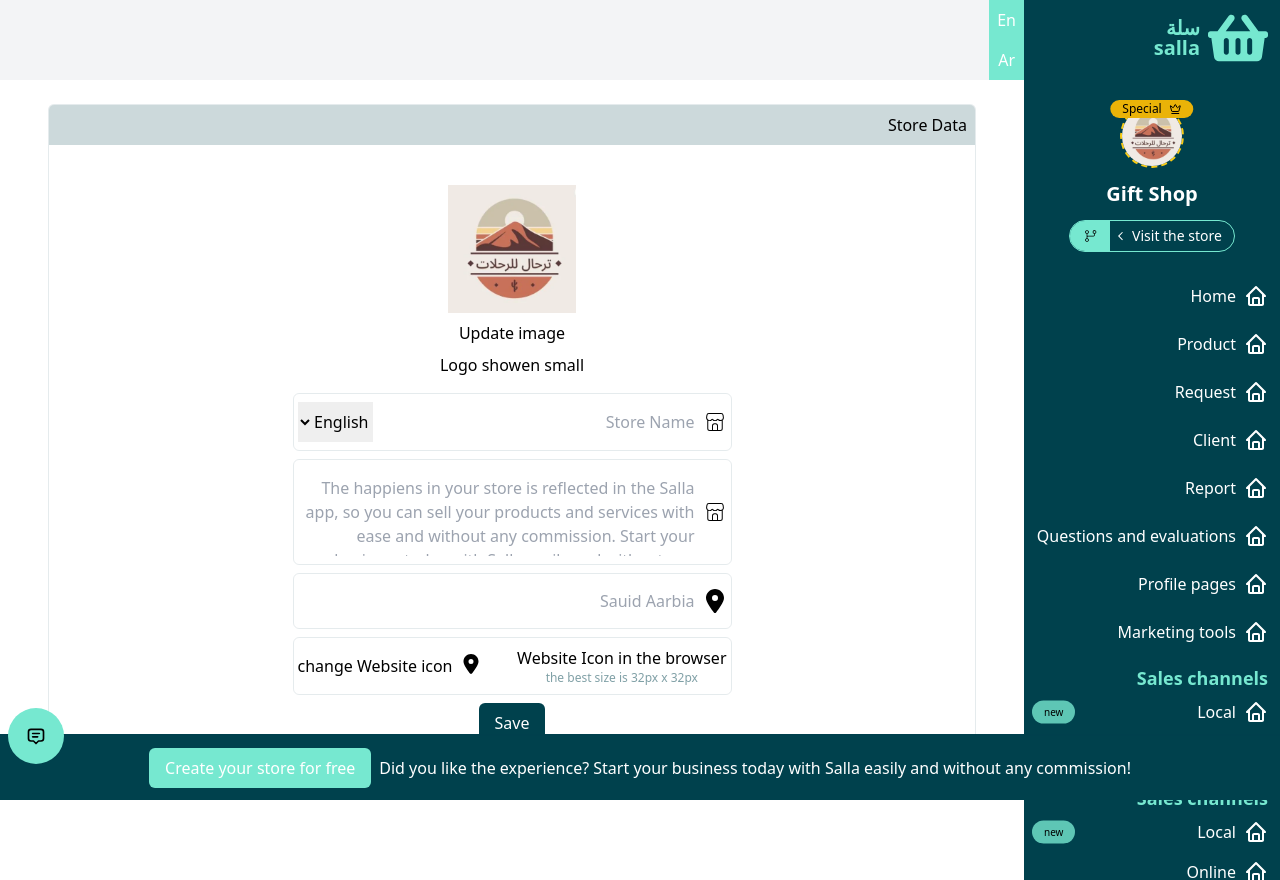
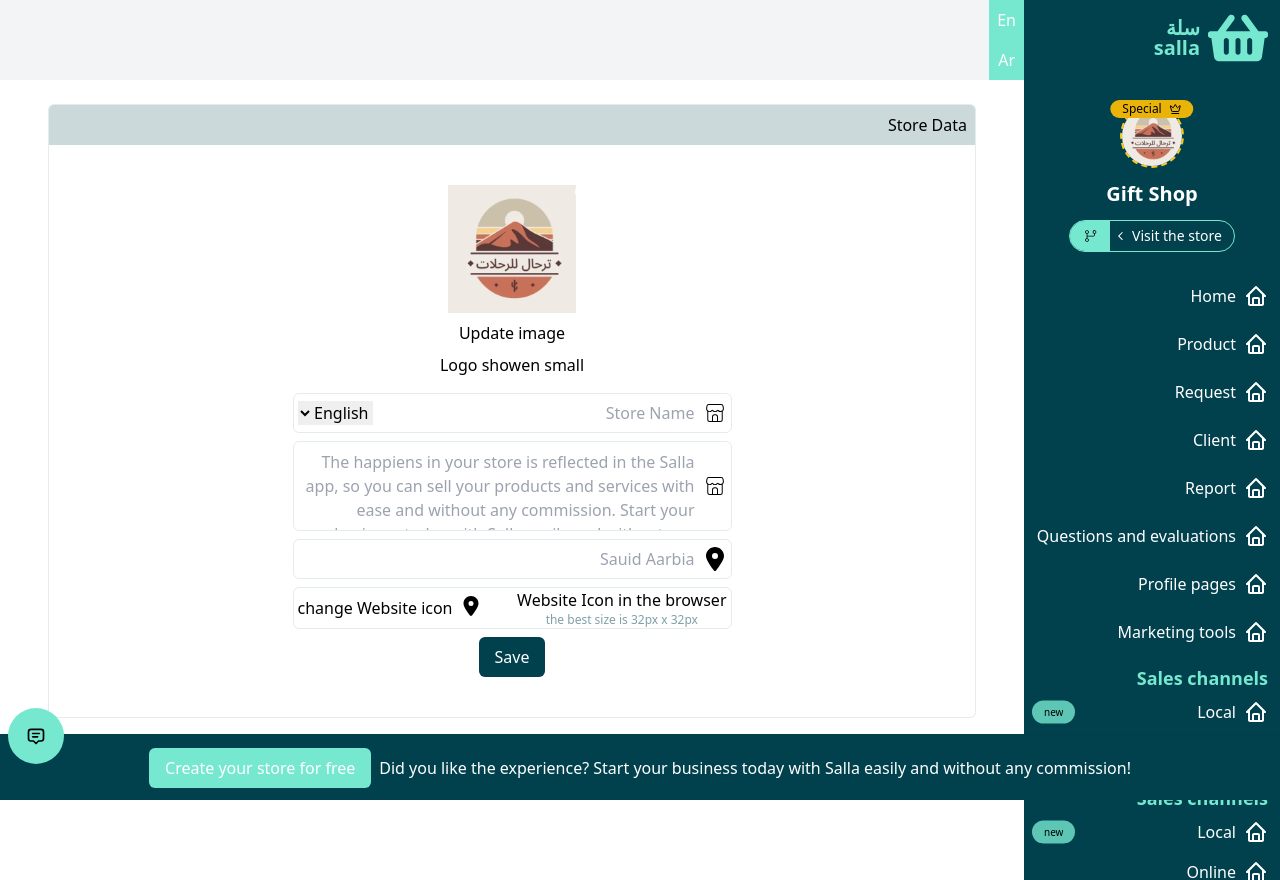
Before and after one commit to Omar-Ra7al/interviewTask, a React (Vite) app: page / in a window 1280 px wide. Built offline with nearby package versions, Linux system fonts and the light colour scheme.

Commit message:
Fix the Footer Msg display

```diff
--- a/src/components/defaults/Content.jsx
+++ b/src/components/defaults/Content.jsx
@@ -5,8 +5,8 @@ import { FaLocationDot } from "react-icons/fa6";
 const Content = () => {
   const { t } = useTranslation();
   const fieldClass =
-    "w-full lg:w-2/4 flex flex-wrap items-center justify-center  sm:justify-between gap-2 py-2 text-center px-1 border border-main/10 rounded-md overflow-hidden";
-  const inputClass = "h-full border-none outline-none py-2";
+    "w-full lg:w-2/4 flex flex-wrap items-center justify-center  sm:justify-between gap-2 py-2 sm:py-0 text-center px-1 border border-main/10 rounded-md overflow-hidden";
+  const inputClass = "flex-1 placeholder:text-center sm:placeholder:text-start h-full border-none outline-none py-2";
   return (
     <section
       className="w-full h-full mb-32 md:mb-16 bg-white border border-main/10
@@ -37,11 +37,11 @@ const Content = () => {
           <div className={fieldClass}>
             <CiShop className="text-2xl" />
             <input
-              className={`flex-1 placeholder:text-center sm:placeholder:text-start ${inputClass}`}
+              className={` ${inputClass}`}
               type="text"
               placeholder="Store Name"
             />
-            <select className={`cursor-pointer ${inputClass}`}>
+            <select className={`cursor-pointer h-full`}>
               <option>English</option>
               <option>عربي</option>
             </select>
--- a/src/components/defaults/HeadNav.jsx
+++ b/src/components/defaults/HeadNav.jsx
@@ -20,7 +20,7 @@ const HeadNav = () => {
   const [toggle, setToggle] = useState(false);
 
   return (
-    <div className="flex items-center justify-between w-full h-20 bg-main px-12 md:bg-gray-100 md:p-0 md:justify-end">
+    <div className="flex items-center justify-between gap-x-3 w-full h-20 bg-main px-12 md:bg-gray-100 md:p-0 md:justify-end">
       {/* Language buttons */}
       <div className="flex gap-2 md:gap-0 md:flex-col justify-center items-center">
         <button className={btnClass} onClick={() => changeLanguage("en")}>
```
